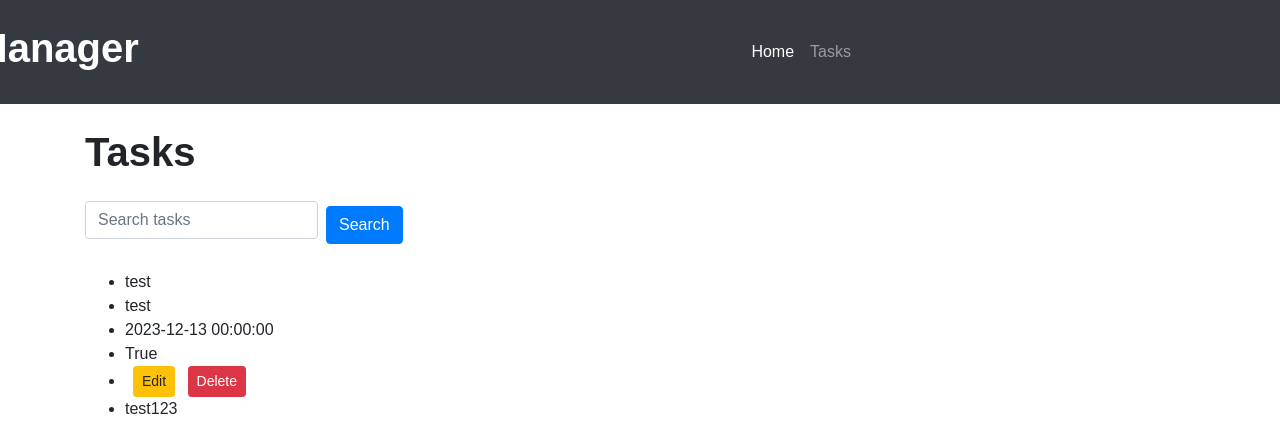
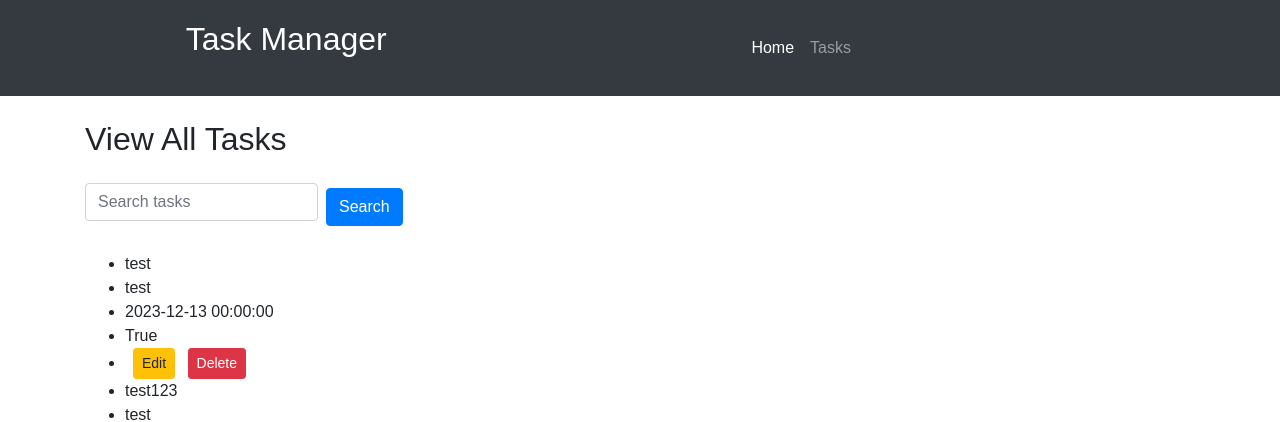
Before and after one commit to nalamsri90/ProgrammingForInformationSystems, a Flask app: page /tasks in a window 1280 px wide. Shown: the top 422 px of the page. Run offline with Flask 3, Linux system fonts and the light colour scheme; data comes from the database, SQL or seed files in the repository; some libraries are stand-ins or nearby versions.

Commit message:
made look and feel changes on css

```diff
--- a/static/styles.css
+++ b/static/styles.css
@@ -35,12 +35,10 @@
     text-decoration: underline;
 }
 
-.container {
-    margin: auto;
-}
 
 h1 {
     text-align: left;
+    font-size: 1.5rem!important;;
 }
 
 form {
--- a/templates/header.html
+++ b/templates/header.html
@@ -11,14 +11,14 @@
     </head>
 
     <body>
-        <header class="bg-dark text-white  py-4">
+        <header class="bg-dark text-white">
             <div class="container">
                 <div class="row">
                     <div class="col-auto">
                         <img src="{{ url_for('static', filename='clipboard.png') }}" alt="Site Logo" height="50">
                     </div>
                     <div class="col">
-                        <h1 class="mb-0">Task Manager</h1>
+                        <h2 class="mb-0">Task Manager</h2>
                     </div>
                     <div class="col-auto">
                         <nav class="navbar navbar-expand-lg navbar-dark bg-dark">
--- a/templates/index.html
+++ b/templates/index.html
@@ -1,5 +1,5 @@
 {% extends 'header.html' %}
-{% block title %}Task List{% endblock %}
+{% block title %}Task Manager{% endblock %}
 {% block content %}
     <div id="taskCarousel" class="carousel slide" data-ride="carousel">
         <div class="carousel-inner">
--- a/templates/tasks.html
+++ b/templates/tasks.html
@@ -1,9 +1,9 @@
 {% extends 'header.html' %}
-{% block title %}Task List{% endblock %}
+{% block title %}Tasks List{% endblock %}
 
 {% block content %}
 <div class="container mt-4">
-    <h1>Tasks</h1>
+    <h2>View All Tasks</h2>
     <form method="get" action="{{ url_for('get_tasks') }}" class="form-inline mb-3">
         <div class="form-group mr-2">
             <input type="text" class="form-control" name="search" placeholder="Search tasks">
```
